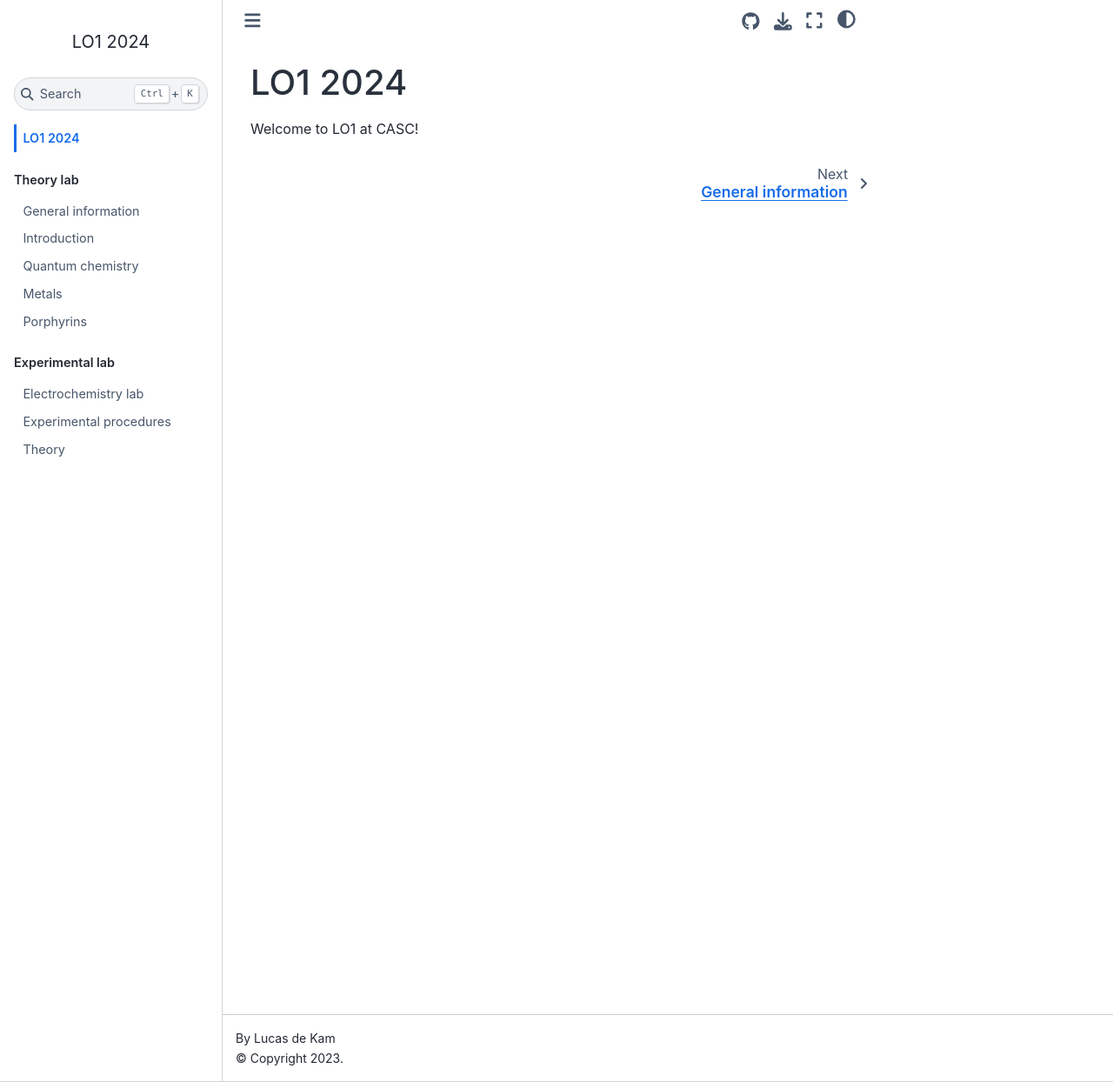
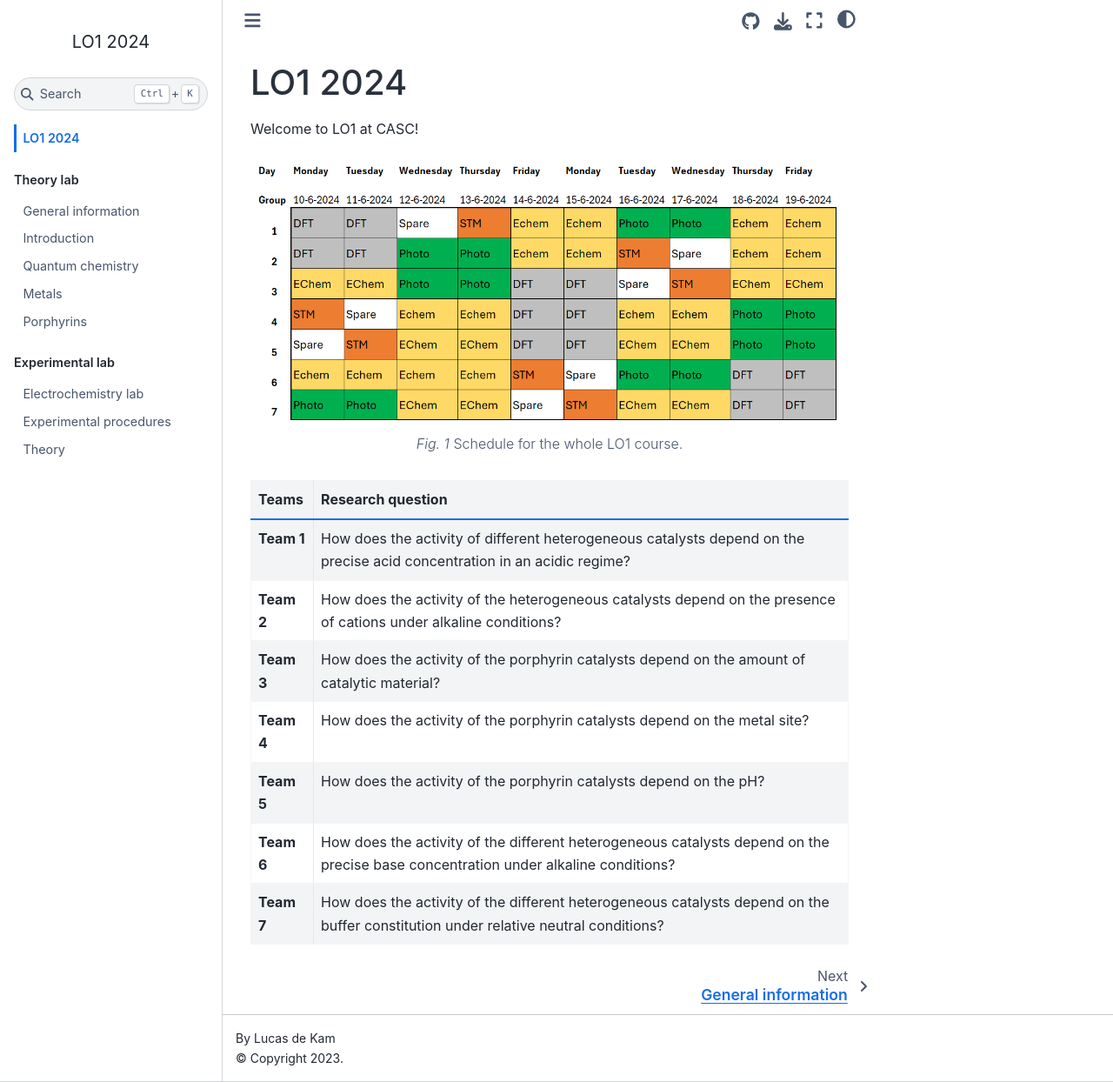
Before and after one commit to lucasdekam/lo1, a Jupyter Book: the page built from index.md, in a window 1280 px wide and 1244 px high. Shown: the whole window at 87% size. Built offline with Jupyter Book 1.0.4 settings and Sphinx 7.4.7 and the Sphinx Book theme 1.1.4, drawn with Linux system fonts in a browser that asks for light colours.

Commit message:
schedule added to index

````diff
--- a/index.md
+++ b/index.md
@@ -1,3 +1,21 @@
 # LO1 2024
 
 Welcome to LO1 at CASC!
+
+```{figure} /images/total-schedule.png
+---
+height: 300
+name: schedule
+---
+Schedule for the whole LO1 course.
+```
+
+| Teams | Research question |
+|-------------------|-----------------------------------------------------------------------------------------------------------------------------------------------------------------------------------|
+| **Team 1** |     How does the activity of different heterogeneous catalysts depend on the precise acid concentration in an acidic regime? |
+| **Team 2** |     How does the activity of the heterogeneous catalysts depend on the presence of cations under alkaline conditions? |
+| **Team 3** |     How does the activity of the porphyrin catalysts depend on the   amount of catalytic material? |
+| **Team 4** |     How does the activity of the porphyrin catalysts depend on the   metal site?|
+| **Team 5** |     How does the activity of the porphyrin catalysts depend on the pH?|
+| **Team 6** |     How does the activity of the different heterogeneous catalysts   depend on the precise base concentration under alkaline conditions? |
+| **Team 7** |     How does the activity of the different heterogeneous catalysts   depend on the buffer constitution under relative neutral conditions?  |
````
Also changed, not shown: experimental-lab/theory.md (+8 -0 lines), images/total-schedule.png (added).
